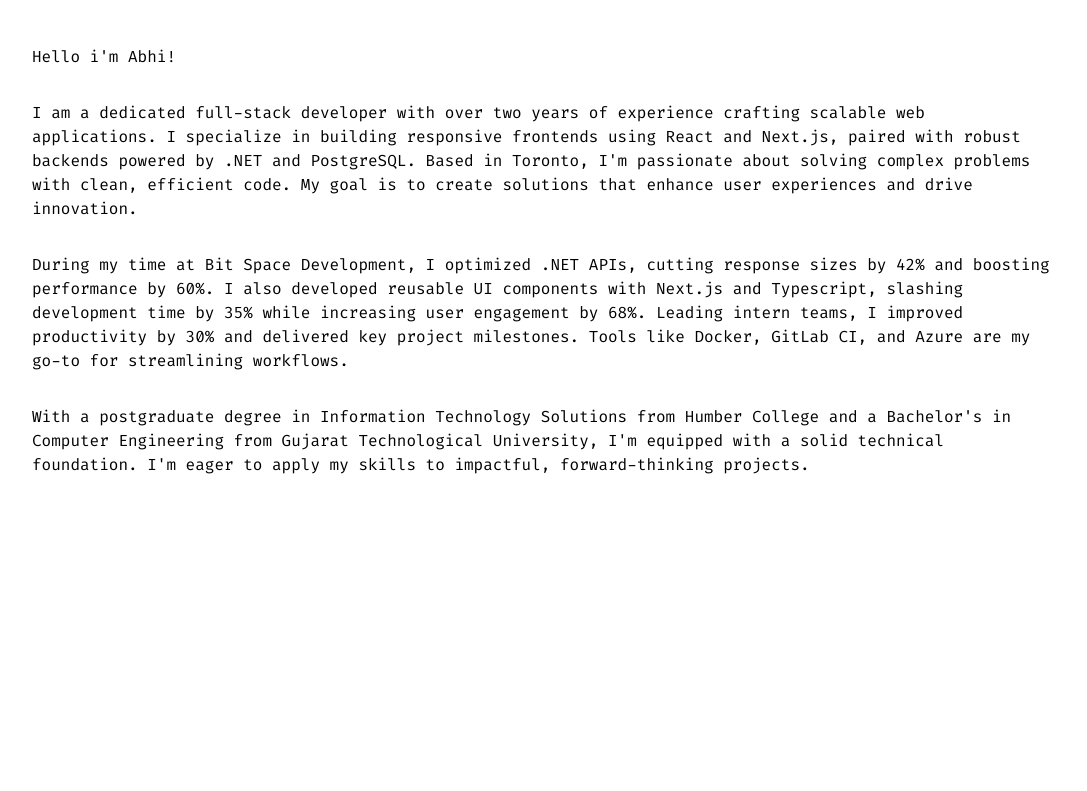
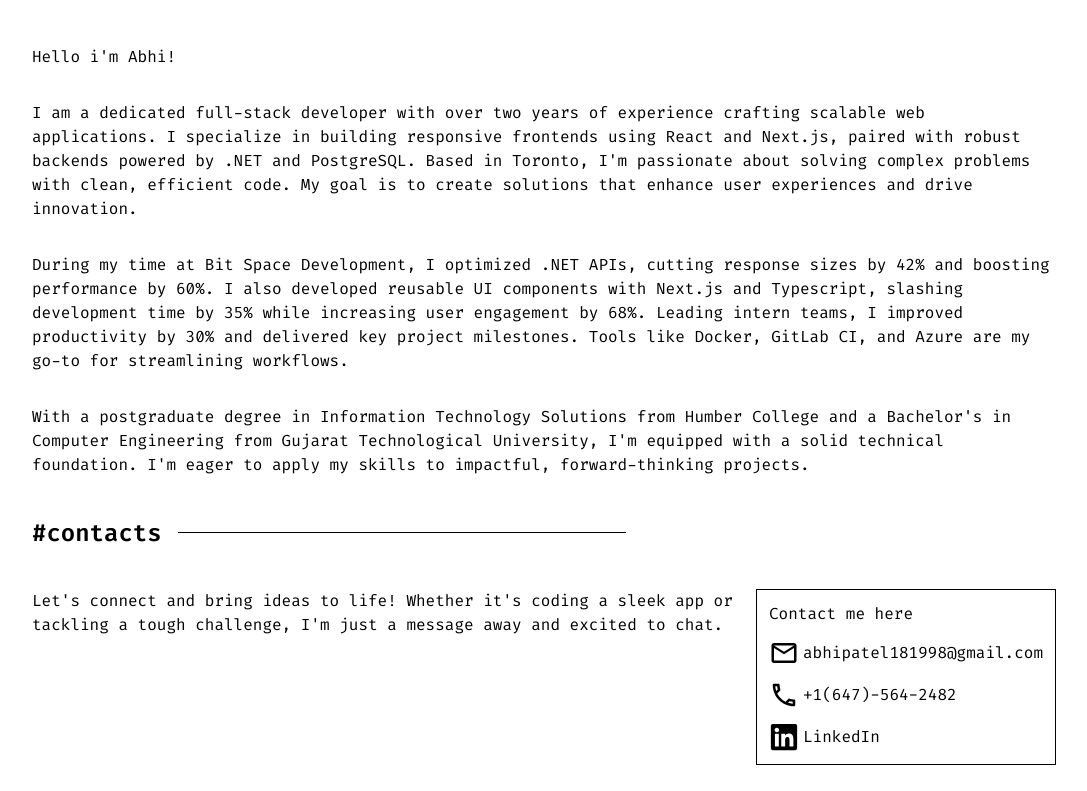
Before and after one commit to abhihpatel98/portfolio, a Next.js app: page / in a window 1280 px wide. Shown: the part 1641-2432 px from the top of the page, without its empty margins (96-1183 px from the left). Before the commit the page ends 2144 px from the top, so only its background shows below. Built offline with nearby package versions, Linux system fonts and the light colour scheme.

Commit message:
Add contacts.tsx add contacts section.

```diff
--- /dev/null
+++ b/app/contacts.tsx
@@ -0,0 +1,48 @@
+import TitleWithDevider from "@/components/title-with-devider/title-with-devider";
+import { FaLinkedin } from "react-icons/fa";
+import { MdOutlineEmail, MdOutlineLocalPhone } from "react-icons/md";
+
+interface ContactsProps {}
+
+const Contacts: React.FC<ContactsProps> = () => {
+  return (
+    <section className="contacts">
+      <TitleWithDevider>
+        <span className="hash-tag text-primary">#</span>contacts
+      </TitleWithDevider>
+      <div className="description flex flex-row gap-2">
+        <p>
+          Let's connect and bring ideas to life! Whether it's coding a sleek app
+          or tackling a tough challenge, I'm just a message away and excited to
+          chat.
+        </p>
+        <div className="contact-info">
+          <div className="flex flex-col gap-3 p-3 border border-white">
+            <p className="text-white">Contact me here</p>
+            <div className="flex flex-row gap-1 items-center">
+              <MdOutlineEmail size={30} />
+              <a href="mailto:abhipatel181998@gmail.com">
+                abhipatel181998@gmail.com
+              </a>
+            </div>
+            <div className="flex flex-row gap-1 items-center">
+              <MdOutlineLocalPhone size={30} />
+              <a href="tel:+16475642482">+1(647)-564-2482</a>
+            </div>
+            <div className="flex flex-row gap-1 items-center">
+              <FaLinkedin size={30} />
+              <a
+                href="https://www.linkedin.com/in/abhipatel18/"
+                target="_blank"
+              >
+                LinkedIn
+              </a>
+            </div>
+          </div>
+        </div>
+      </div>
+    </section>
+  );
+};
+
+export default Contacts;
--- a/app/page.tsx
+++ b/app/page.tsx
@@ -1,4 +1,5 @@
 import AboutMe from "./about-me";
+import Contacts from "./contacts";
 import Introduction from "./introduction";
 import Projects from "./projects";
 import Skills from "./skills";
@@ -10,6 +11,7 @@ export default function Home() {
       <Projects />
       <Skills />
       <AboutMe />
+      <Contacts />
     </>
   );
 }
```
